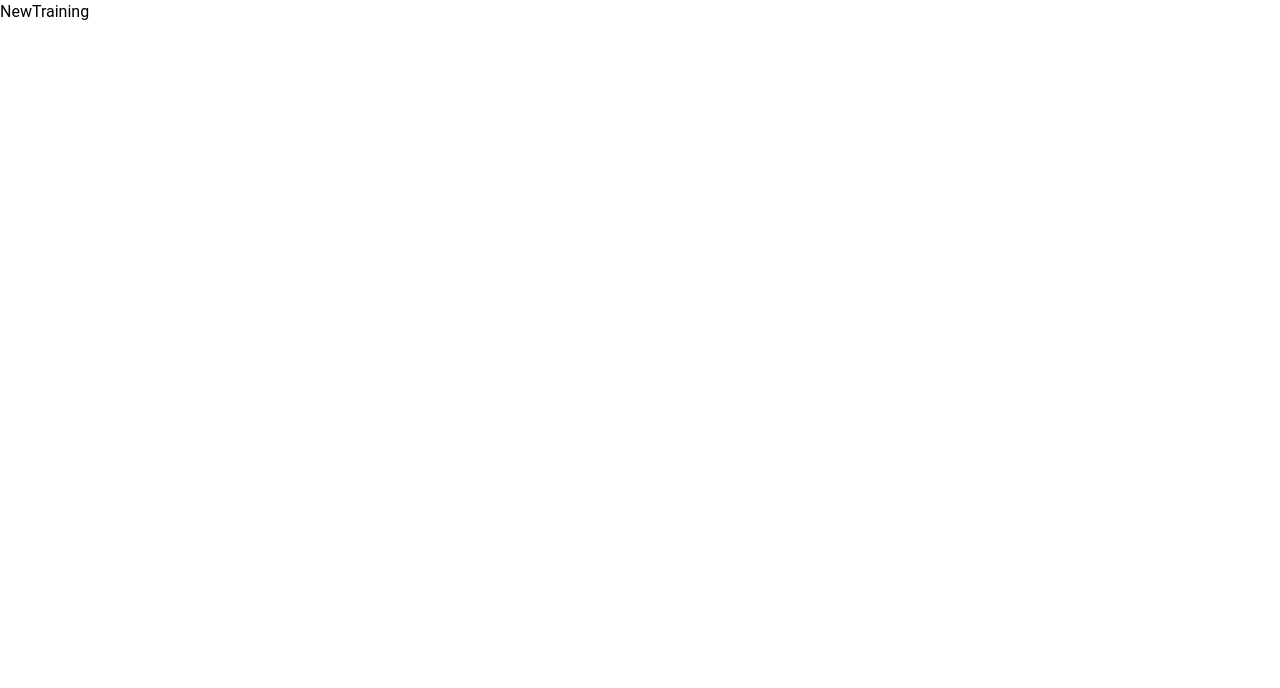
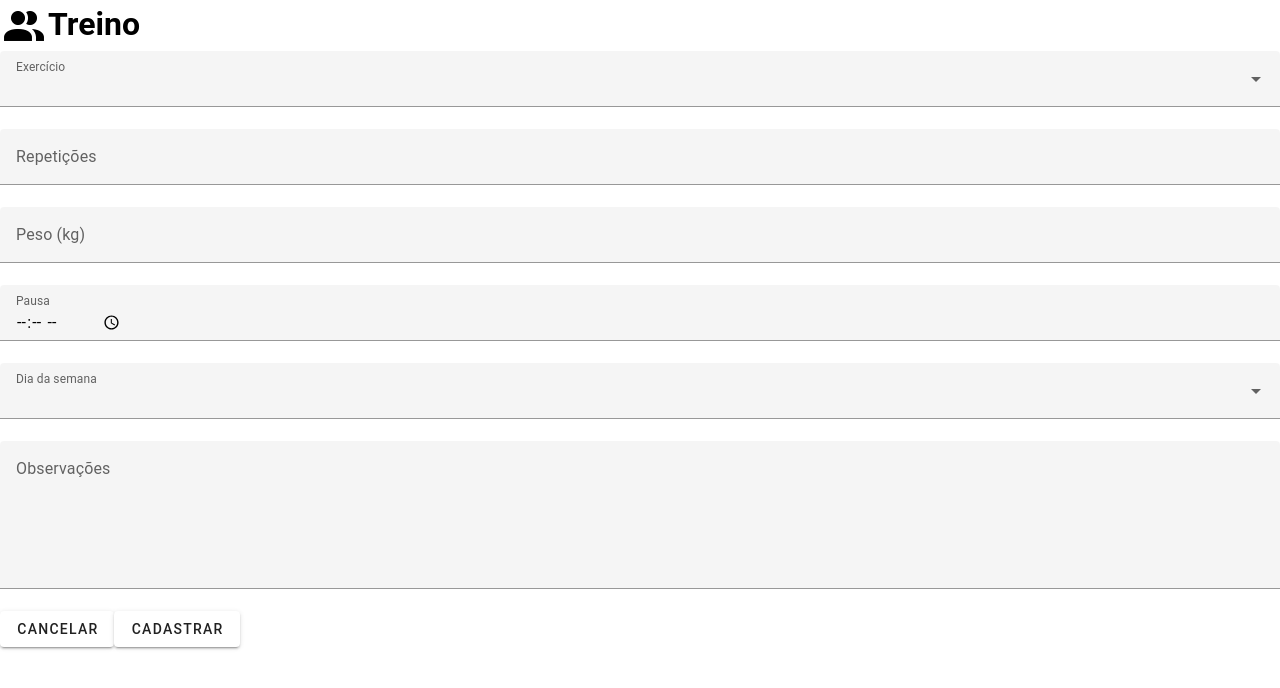
Before and after one commit to CarolineSampaio/projeto-final-modulo1, a Vue app: page /training/new/1 in a window 1280 px wide. Shown: the top 688 px of the page. Built offline with nearby package versions, Linux system fonts and the light colour scheme.

Commit message:
feat: adiciona estrutura formulário novo treino

```diff
--- a/src/views/Training/NewTraining.vue
+++ b/src/views/Training/NewTraining.vue
@@ -1,3 +1,29 @@
 <template>
-  <div>NewTraining</div>
+  <h1><v-icon>mdi-account-multiple</v-icon>Treino</h1>
+
+  <v-form>
+    <v-select v-model="selectedExercise" label="Exercício"></v-select>
+    <v-text-field v-model="repetitions" label="Repetições" type="number"></v-text-field>
+    <v-text-field v-model="weight" label="Peso (kg)" type="number"></v-text-field>
+    <v-text-field v-model="breakTime" label="Pausa" type="time"></v-text-field>
+    <v-select v-model="weekDay" label="Dia da semana"></v-select>
+    <v-textarea v-model="comments" label="Observações"></v-textarea>
+    <router-link to="/students"><v-btn>Cancelar</v-btn></router-link>
+    <v-btn type="submit">Cadastrar</v-btn>
+  </v-form>
 </template>
+
+<script>
+export default {
+  data() {
+    return {
+      selectedExercise: '',
+      repetitions: '',
+      weight: '',
+      breakTime: '',
+      weekDay: '',
+      comments: ''
+    }
+  }
+}
+</script>
```
